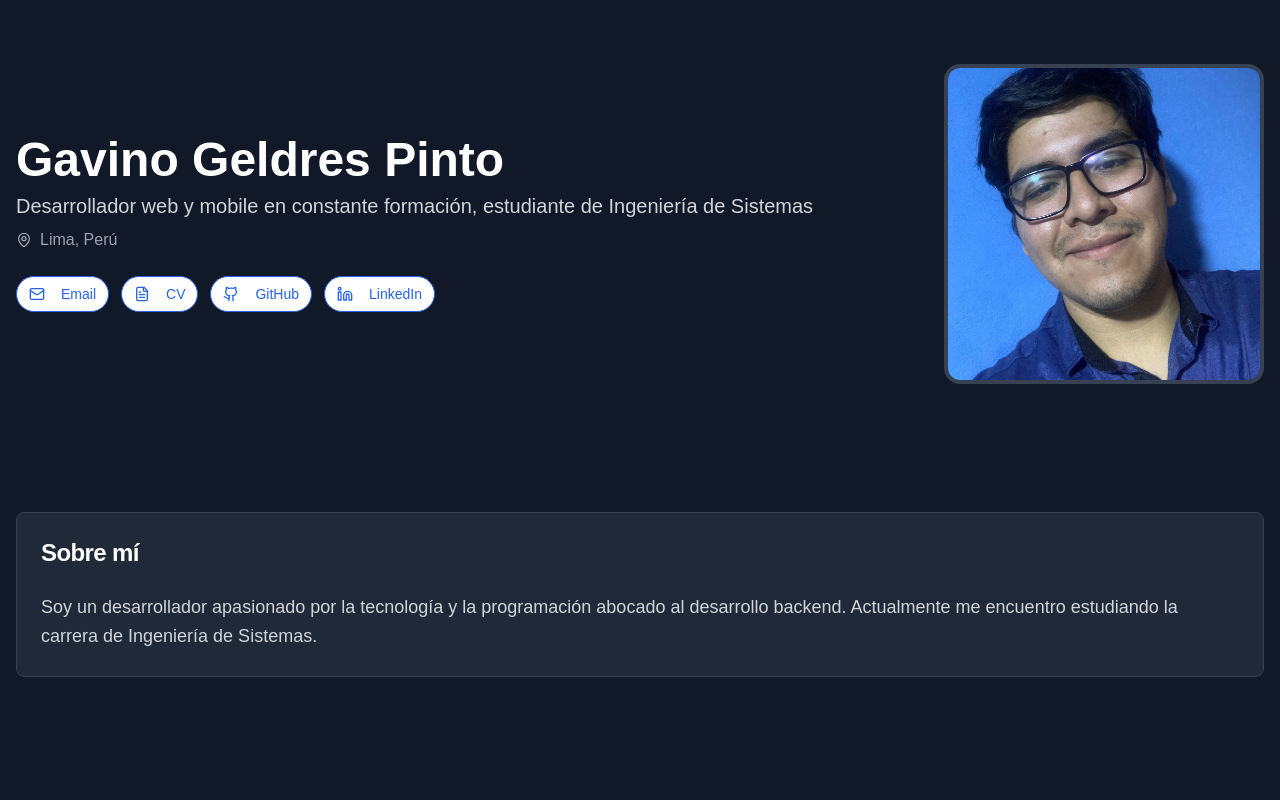
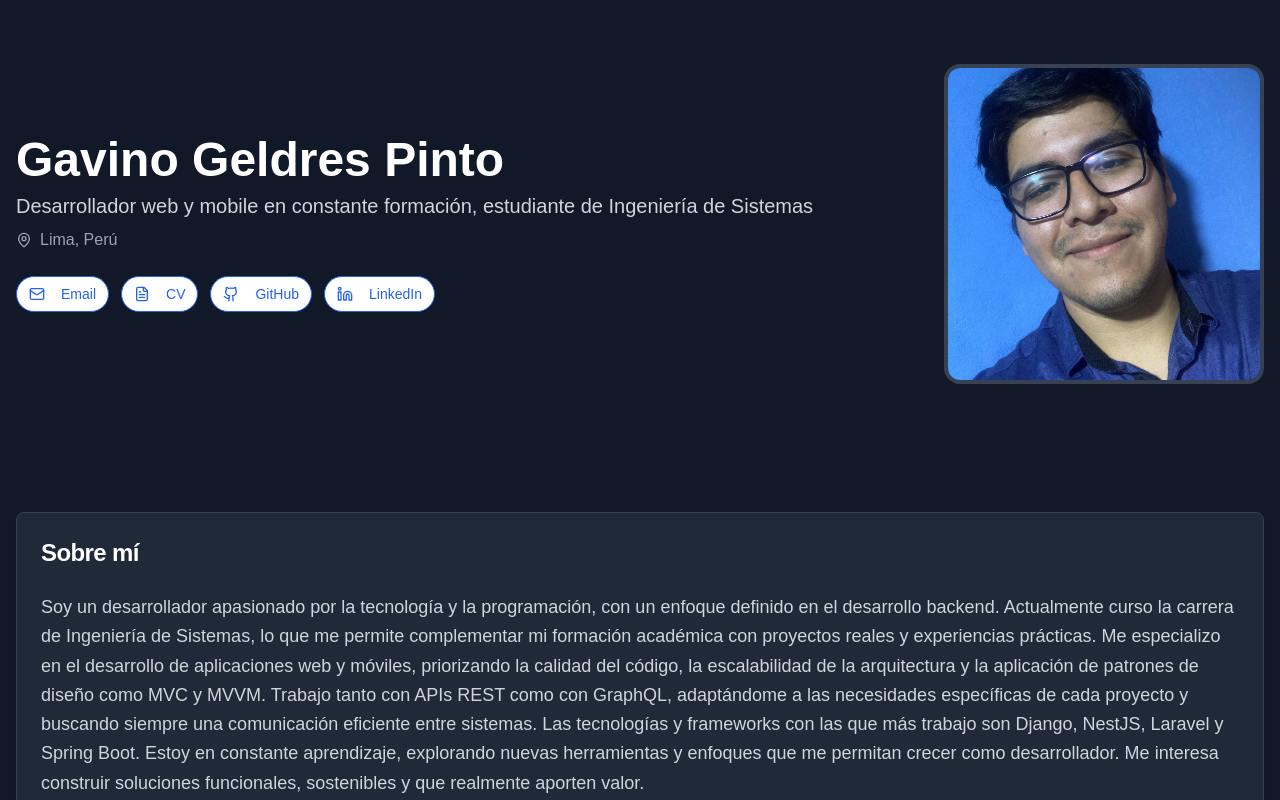
Before and after one commit to ggeldresp18/Portafolio, a Next.js app: page / in a window 1280 px wide. Shown: the top 800 px of the page. Built offline with nearby package versions, Linux system fonts and the light colour scheme.

Commit message:
Update About.tsx

```diff
--- a/components/sections/About.tsx
+++ b/components/sections/About.tsx
@@ -9,8 +9,11 @@ export default function About() {
         </CardHeader>
         <CardContent>
           <p className="text-gray-300 text-lg leading-relaxed">
-            Soy un desarrollador apasionado por la tecnología y la programación abocado al desarrollo backend.
-            Actualmente me encuentro estudiando la carrera de Ingeniería de Sistemas.
+            Soy un desarrollador apasionado por la tecnología y la programación, con un enfoque definido en el desarrollo backend. Actualmente curso la carrera de Ingeniería de Sistemas, lo que me permite complementar mi formación académica con proyectos reales y experiencias prácticas.
+
+            Me especializo en el desarrollo de aplicaciones web y móviles, priorizando la calidad del código, la escalabilidad de la arquitectura y la aplicación de patrones de diseño como MVC y MVVM. Trabajo tanto con APIs REST como con GraphQL, adaptándome a las necesidades específicas de cada proyecto y buscando siempre una comunicación eficiente entre sistemas.
+
+            Las tecnologías y frameworks con las que más trabajo son Django, NestJS, Laravel y Spring Boot. Estoy en constante aprendizaje, explorando nuevas herramientas y enfoques que me permitan crecer como desarrollador. Me interesa construir soluciones funcionales, sostenibles y que realmente aporten valor.
           </p>
         </CardContent>
       </Card>
```
